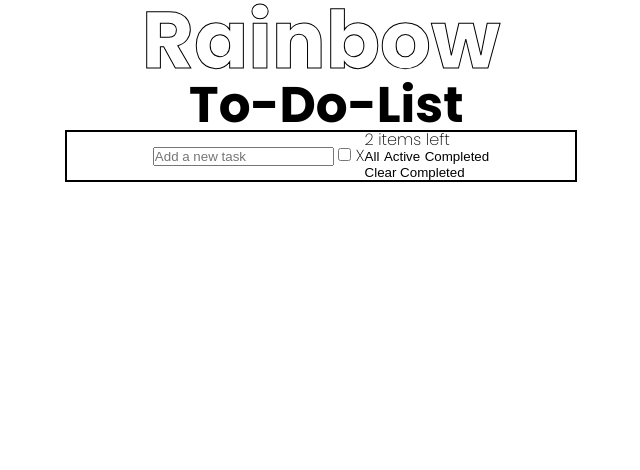
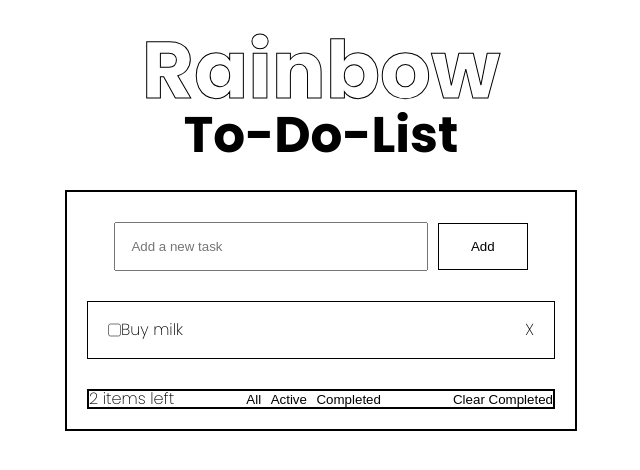
Before and after one commit to ALICIALVO/to-do-list-app-alicia-yossef, a website built with Vite: page index.html in a window 1280 px wide. Shown: the whole page, without its empty margins (319-959 px from the left). Built offline with nearby package versions, Linux system fonts and the light colour scheme.

Commit message:
added first styles

```diff
--- a/index.html
+++ b/index.html
@@ -8,16 +8,16 @@
     <link rel="stylesheet" href="sass/main.scss">
   </head>
   <body>
-    <h1 class="main-title"><span>Rainbow</span>&nbsp;To-Do-List</h1>
+    <h1 class="main-title"><span>Rainbow</span>To-Do-List</h1>
     <div class = "container">
       <form class="todo-form">
         <input type="text" placeholder="Add a new task" class="task-input">
-        <button class="add-task" ></button>
+        <button class="add-task" >Add</button>
       </form>
       <ul class="todo-list">
         <li class="todo-task">
           <input type="checkbox" class="task-checkbox">
-          <label for="task" class="task-label"></label>
+          <label for="task" class="task-label">Buy milk</label>
           <span class="task-remove">X</span>
         </li>
       </ul>
--- a/sass/main.scss
+++ b/sass/main.scss
@@ -7,28 +7,87 @@
 /*
 * Add your own CSS code below...
 */
-.main-title > span{
-    font-size:8rem;
-    font-weight: 700;
-    -webkit-text-fill-color:transparent; /* Will override color (regardless of order) */
-    -webkit-text-stroke-width: 1px;
-    -webkit-text-stroke-color: black;
-    display: block;
-}
+
 .main-title{
     font-size:5rem;
     font-weight: 700;
     text-align: center;
+    margin: 3rem 0;
+
+    span{
+        font-size:8rem;
+        font-weight: 700;
+        -webkit-text-fill-color:transparent; /* Will override color (regardless of order) */
+        -webkit-text-stroke-width: 1px;
+        -webkit-text-stroke-color: black;
+        display: block;
+    }
+
 }
-// body{
-//     display: flex;
-//     justify-content: center;
-// }
+
 .container {
     border: 2px solid;
     display: flex;
     justify-content: center;
     align-items: center;
+    flex-direction: column;
     width: 40%;
     margin: 0 auto;
+    padding: 2rem;
+
 }
+
+.todo-form {
+    display: flex;
+    width: 100%;
+    justify-content: center;
+    align-items: center;
+    padding: 1rem;
+    gap: 1rem;
+
+
+    .task-input{
+        padding: 1.5rem;
+        width: 70%;
+
+    }
+
+    .add-task{
+        border: 1px solid;
+        padding: 1.5rem;
+        width: 20%;
+    }
+
+}
+
+.todo-list{
+    width: 100%;
+    display: flex;
+
+    .todo-task {
+        display: flex;
+        flex-grow: 2;
+        padding: 2rem;
+        margin-top: 2rem;
+        border: 1px solid;
+
+    }
+
+    .task-label{
+        flex-grow: 2;
+    }
+}
+
+.todo-footer{
+    display: flex;
+    margin-top: 3rem;
+    justify-content: space-between;
+    border: 2px solid;
+    width: 100%;
+
+        .filter-active{
+            padding: 0 0.5rem;
+
+    }
+
+}
```
Also changed, not shown: 1 other file.
